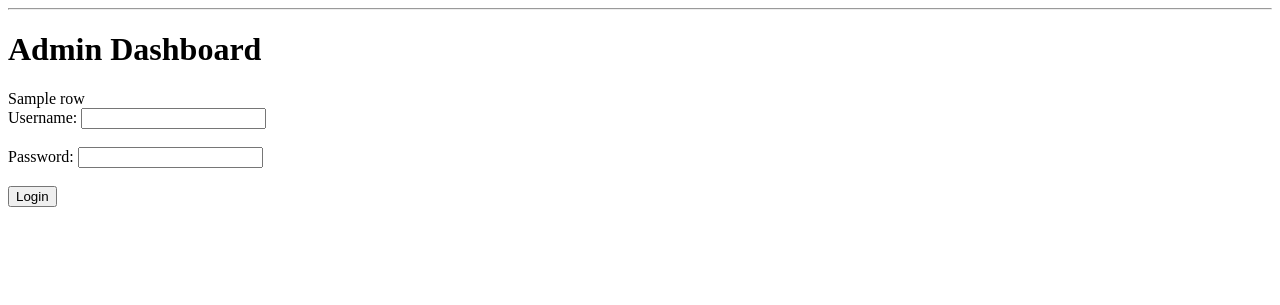
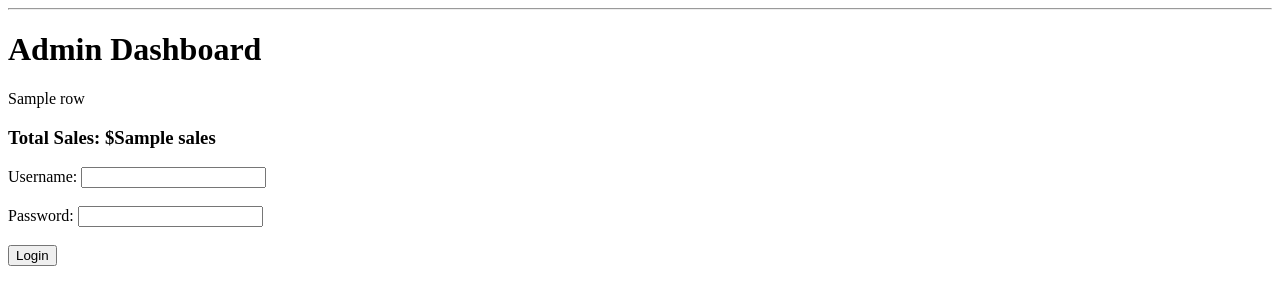
Before and after one commit to DukeMinty/4320_FinalProject, a Flask app: template templates/admin.html in a window 1280 px wide. Shown: the part 63-368 px from the top of the page. Run offline with Flask 3, Linux system fonts and the light colour scheme; the template is opened without the code that fills it: most values are stand-ins (such as "Sample title", 1, 10 or a date in 2020).

Commit message:
Added cost matrix functionality

```diff
--- a/app.py
+++ b/app.py
@@ -15,6 +15,19 @@ def get_db_connection():
 def get_chart():
     return chart.make_chart()
 
+def get_cost_matrix():
+    cost_matrix = [[100, 75, 50, 100] for row in range(12)]
+    return cost_matrix
+
+def calculate_total_revenue(chart):
+    cost_matrix = get_cost_matrix()
+    total_cost = 0
+    for i in range(12):
+        for j in range(4):
+            if chart[i][j] == 'X':
+                total_cost += cost_matrix[i][j]
+    return total_cost
+
 def get_admins():
     conn = get_db_connection()
     admins = conn.execute('SELECT * FROM admins').fetchall()
@@ -30,6 +43,7 @@ def index():
 def admin():
 
     chart = None
+    sales = None
 
     if request.method == 'POST':
         username = request.form['username']
@@ -43,8 +57,9 @@ def admin():
             flash('Invalid credentials. Please try again.')
         else:
             chart = get_chart()
+            sales = calculate_total_revenue(chart)
 
-    return render_template('admin.html', chart=chart)
+    return render_template('admin.html', chart=chart, sales=sales)
 
 @app.route('/reservations')
 def reservations():
--- a/templates/admin.html
+++ b/templates/admin.html
@@ -10,6 +10,9 @@
                 {{ row }}<br>
             {% endfor %}
         {% endif %}
+        {% if sales %}
+        <h3>Total Sales: ${{ sales }}</h3>
+        {% endif %}
     </div>
     <div>
         <form method="post" action="{{ url_for('admin') }}">
```
Also changed, not shown: chart.py (line endings or trailing spaces).
